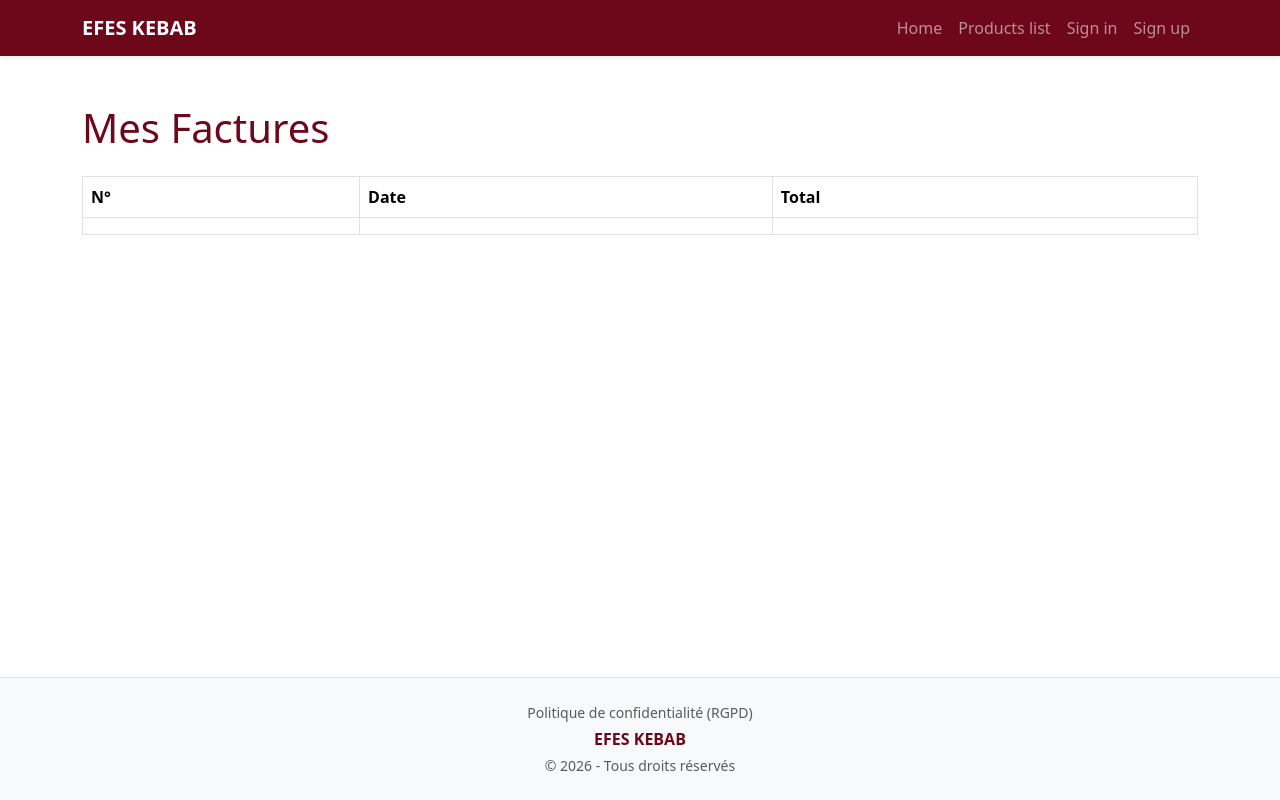
After one commit to TheRefraction/WE4_Project, a PHP site: page /app/views/invoices.php in a window 1280 px wide. The commit adds this page. Run offline with PHP 8.4, Linux system fonts and the light colour scheme; lists and menus that the app fills with data are empty.

Commit message:
added view invoices
added view invoices, access from navbar, need to implement invoice model

```diff
--- a/src/app/controllers/HomeController.php
+++ b/src/app/controllers/HomeController.php
@@ -6,4 +6,7 @@ class HomeController {
     public function gdpr() {
         require_once __DIR__ . '/../views/gdpr.php';
     }
+    public function invoices() {
+        require_once __DIR__ . '/../views/invoices.php';
+    }
 }
--- /dev/null
+++ b/src/app/views/invoices.php
@@ -0,0 +1,28 @@
+<?php include 'partials/header.php'; ?>
+
+    <main class="container py-5">
+        <h1 class="text-pourpre mb-4">Mes Factures</h1>
+
+        <table class="table table-bordered">
+            <thead>
+            <tr>
+                <th>N°</th>
+                <th>Date</th>
+                <th>Total</th>
+            </tr>
+            </thead>
+            <tbody>
+
+            <! -- TODO : implement model to display all invoices -- >
+            <?php //foreach (): ?>
+                <tr>
+                    <td><! -- id invoice -- ></td>
+                    <td><! -- date invoice -- ></td>
+                    <td><! -- price total invoice -- ></td>
+                </tr>
+            <?php //endforeach; ?>
+            </tbody>
+        </table>
+    </main>
+
+<?php include 'partials/footer.php'; ?>
--- a/src/app/views/partials/navbar.php
+++ b/src/app/views/partials/navbar.php
@@ -26,6 +26,7 @@ if (isset($_SESSION['user_id'])) {
                     <li class="nav-item"><a class="nav-link" href="#">Order</a></li>
                     <li class="nav-item"><a class="nav-link" href="/account">My account</a></li>
                     <li class="nav-item"><a class="nav-link" href="/cart">Cart</a></li>
+                    <li class="nav-item"><a class="nav-link" href="/invoices">Invoices</a></li>
                     <li class="nav-item"><a class="nav-link" href="/sign-out">Sign out</a></li>
                 <?php } else { ?>
                     <li class="nav-item"><a class="nav-link" href="/sign-in">Sign in</a></li>
--- a/src/routes/web.php
+++ b/src/routes/web.php
@@ -45,6 +45,11 @@ return [
 	    'controller' => 'CartController',
 	    'action' => 'viewCart',
 	    'access' => ['client']
+    ],
+        '/invoices'				=> [
+            'controller' => 'HomeController',
+            'action' => 'invoices',
+            'access' => ['client']
 	],
         '/admin'                        => [
             'controller' => 'AdminController',
```
